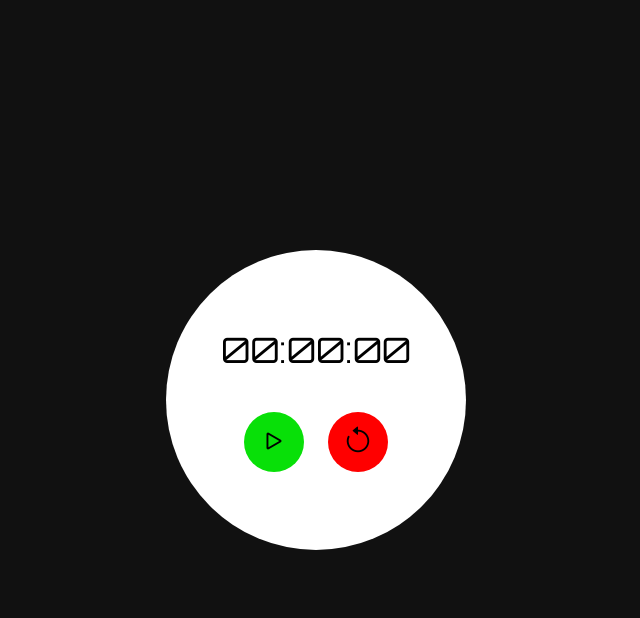
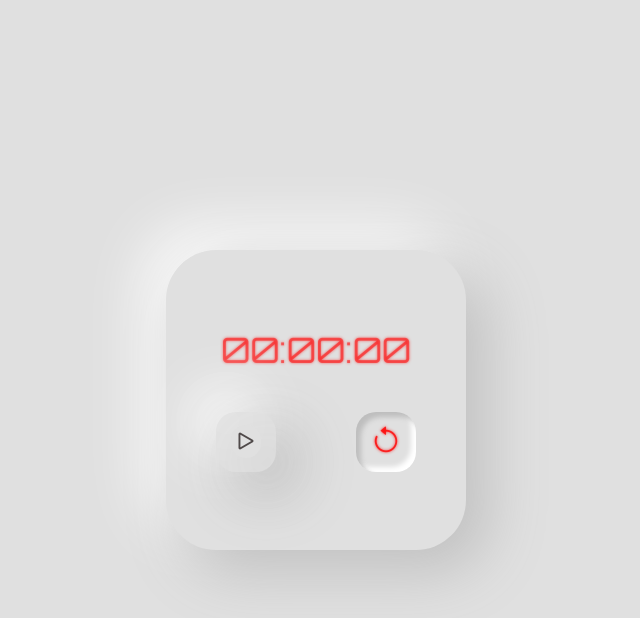
Before and after one commit to Vit29/APPSJS, a plain HTML site: page cronometro/index.html in a window 1280 px wide. Both pictures are taken after a click on the button 682 px from the left and 442 px from the top of the page. Shown: the whole page, without its empty margins (324-964 px from the left). Drawn offline with nearby package versions, Linux system fonts and the light colour scheme.

Commit message:
neoformismo

```diff
--- a/cronometro/app.js
+++ b/cronometro/app.js
@@ -40,7 +40,10 @@ btnInicioPausa.addEventListener('click', function ( ) {
         btnInicioPausa.innerHTML = '<i class="bi bi-pause"></i>';
         btnInicioPausa.classList.remove('iniciar');
         btnInicioPausa.classList.add('pausa');
+        btnReiniciar.classList.remove('pausa')
+
         estadoCronometro = 'activo';
+
     } else {
         window.clearInterval(intervaloDeTiempo);
         btnInicioPausa.innerHTML = '<i class="bi bi-play"></i>';
@@ -59,6 +62,8 @@ btnReiniciar.addEventListener('click', function() {
 
     cronometro.innerText = '00:00:00';
     btnInicioPausa.innerHTML = '<i class="bi bi-play"></i>';
+
+    btnReiniciar.classList.add('pausa')
     btnInicioPausa.classList.remove('pausa');
     btnInicioPausa.classList.add('iniciar');
 
--- a/cronometro/style.css
+++ b/cronometro/style.css
@@ -10,8 +10,9 @@ body {
     display: flex;
     align-items: center;
     justify-content: center;
-    background-color: rgb(17, 17, 17);
+    background: #e0e0e0;
     text-align: center;
+
 }
 
 .contenedor-principal {
@@ -19,17 +20,26 @@ body {
     height: 300px;
     /* max-width: 600px; */
     /* min-height: 350px; */
-    background: #fff;
     display: flex;
     flex-wrap: wrap;
     align-items: center;
     justify-content: center;
-    border-radius: 50%;
+    border-radius: 50px;
+    background: #e0e0e0;
+    box-shadow:  20px 20px 60px #bebebe,
+                -20px -20px 60px #ffffff;
 }
 
 
+.contenedor-interno {
+    height: auto;
+    width: 100%;
+}
+
 .botones {
     padding: 10px;
+    display: flex;
+    justify-content: space-around;
 }
 
 #cronometro {
@@ -37,6 +47,8 @@ body {
     padding: 20px 0;
     font-size: 35px;
     user-select: none;
+    color: rgba(255, 0, 0, 0.507);
+    text-shadow: 0px 0px 3px rgba(255, 0, 0, 0.562);
     font-family: 'Orbitron', sans-serif;
 }
 
@@ -47,23 +59,45 @@ body {
     margin: 10px;
     padding: 10px;
     border: none;
-    border-radius: 50%;
+    background: #e0e0e0;
 }
+
+
 
 #btn-inicio-pausa.iniciar,
 #btn-inicio-pausa.iniciar i {
-    background-color: #08e008;
-
-}
-
-#btn-inicio-pausa.pausa,
-#btn-inicio-pausa.pausa i {
-    background-color: #ffdc00;
-
+    border-radius: 20px;
+    color: #504a4a;
+    background: #e0e0e0;
+    box-shadow:  20px 20px 60px #bebebe,
+                -20px -20px 60px #ffffff;
 }
 
 
+
+#btn-inicio-pausa.pausa {
+    color: rgba(255, 0, 0, 0.781);
+    text-shadow: 0px 0px 3px rgba(255, 0, 0, 0.753);
+    border-radius: 20px;
+    box-shadow: inset 5px 5px 5px #bebebe,
+                inset -5px -5px 5px #fff;
+}
+
 #btn-reiniciar {
-    background: red;
 
+    /* color: rgb(2, 255, 2);
+    text-shadow: 0 0 2px rgba(2, 255, 2, 0.651); */
+    color: #504a4a;
+    border-radius: 20px;
+    background: #e0e0e0;
+    box-shadow:  20px 20px 60px #bebebe,
+    -20px -20px 60px #ffffff;
 }
+
+#btn-reiniciar.pausa {
+    color: rgba(255, 0, 0, 0.781);
+    text-shadow: 0px 0px 3px rgba(255, 0, 0, 0.753);
+    border-radius: 20px;
+    box-shadow: inset 5px 5px 5px #bebebe,
+                inset -5px -5px 5px #fff;
+}
```
